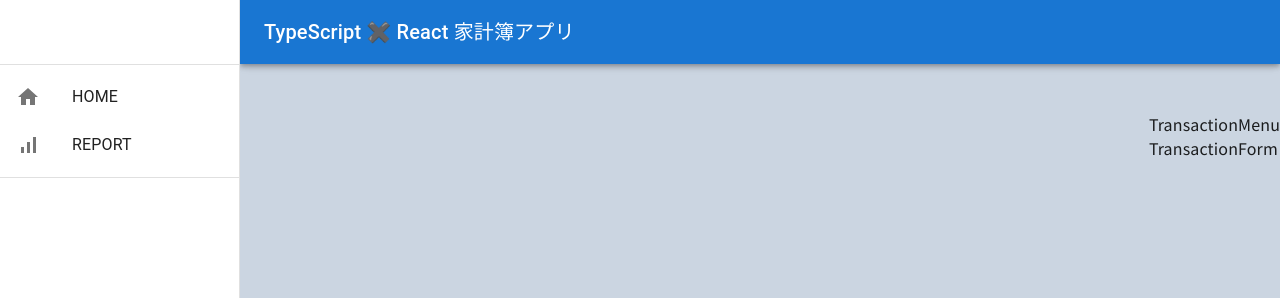
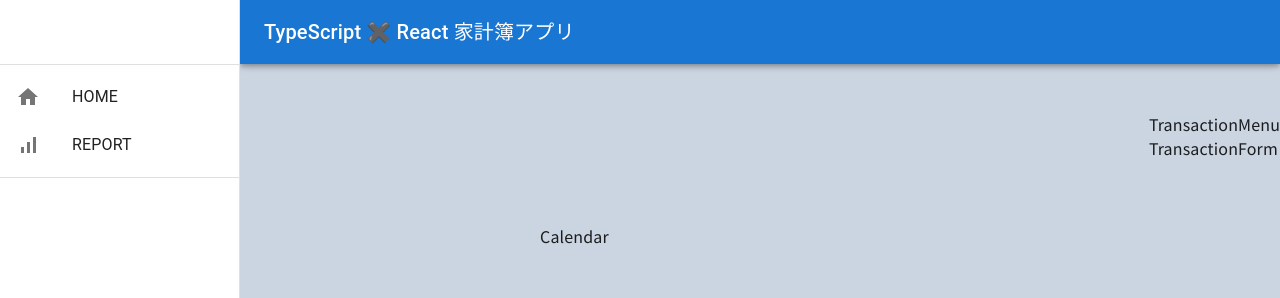
Before and after one commit to Fujiwara0805/MoneyDiaryApp, a Next.js app: page / in a window 1280 px wide. Shown: the top 298 px of the page. Built offline with nearby package versions, Linux system fonts and the light colour scheme.

Commit message:
📱デザインの軽微な修正

```diff
--- a/src/app/page.tsx
+++ b/src/app/page.tsx
@@ -11,7 +11,7 @@
       <AppLayout />
       <Box className="flex ">
         {/*左側コンテンツ*/}
-        <Box className=" flex-grow ">
+        <Box className=" flex-grow text-center ">
           <MonthlySummary />
           <Calendar />
         </Box>
```
